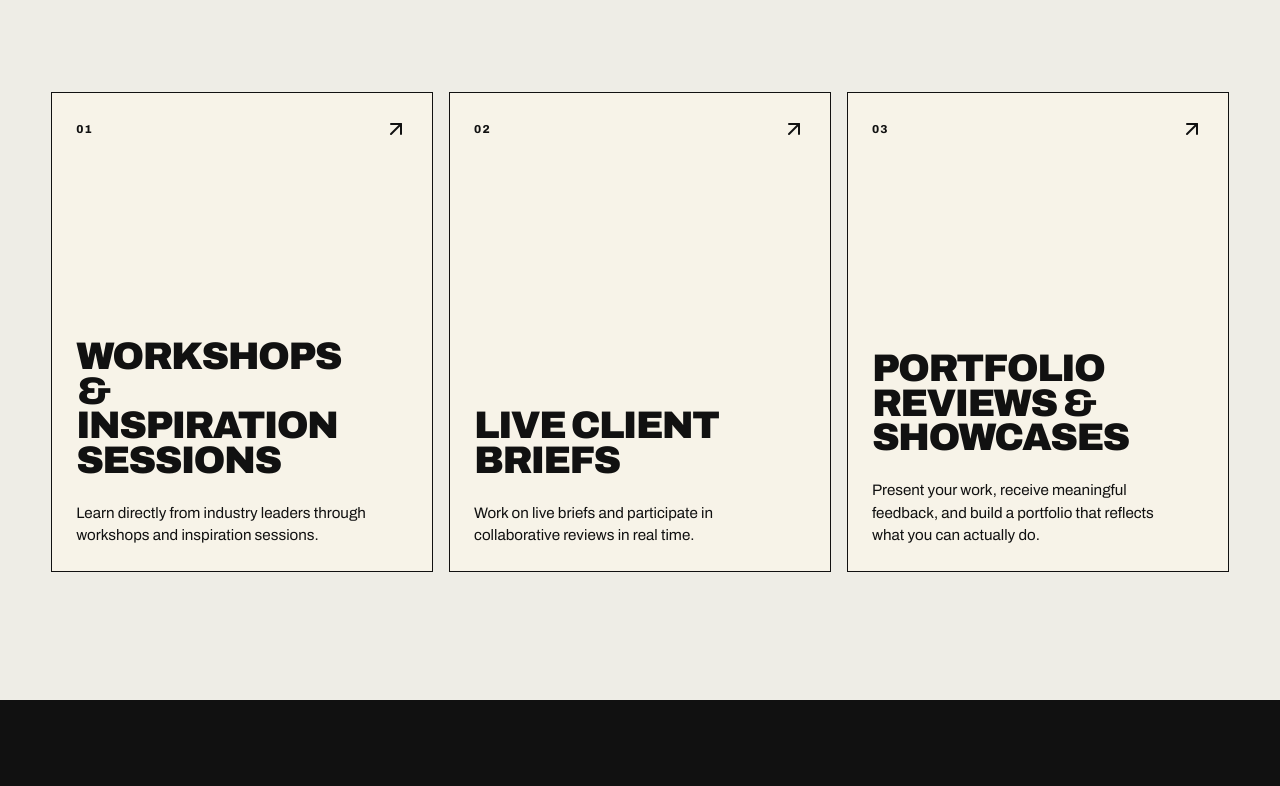
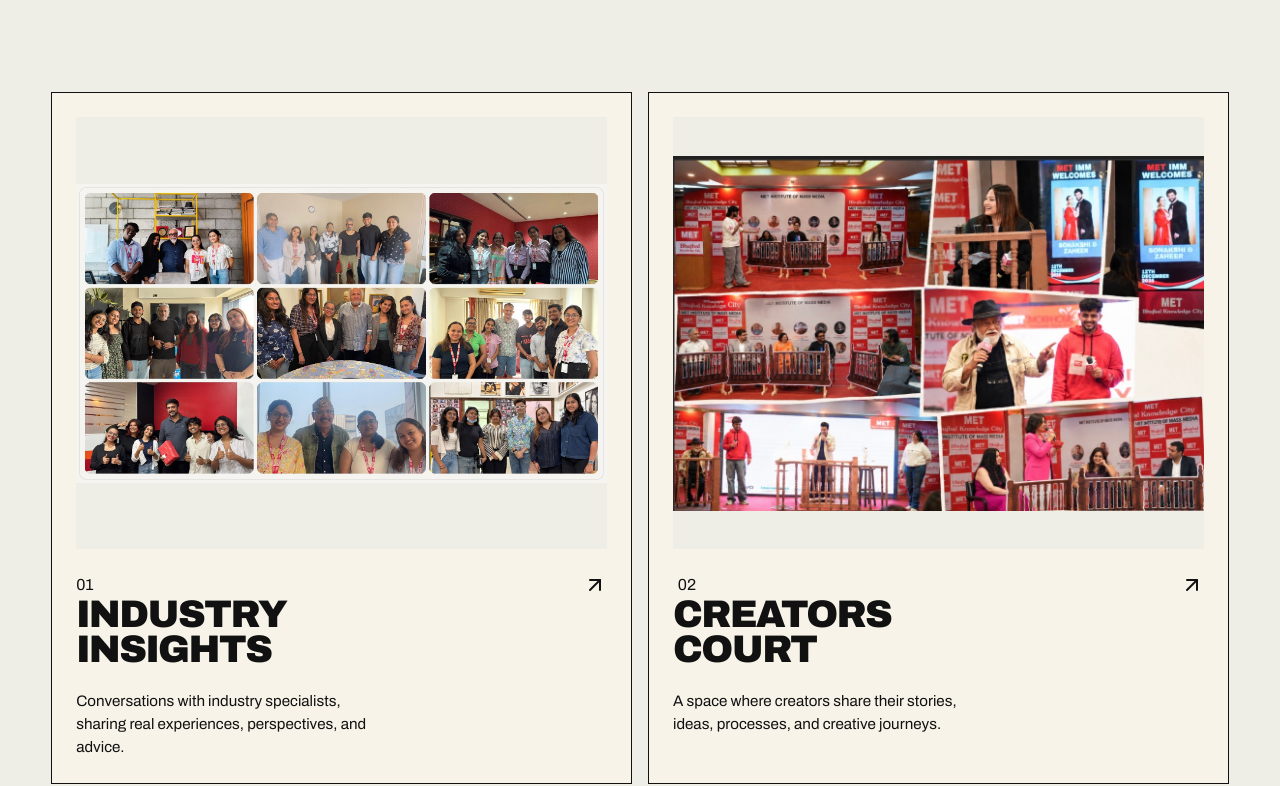
Before and after one commit to Manas3432/met-media-collective, a React (Vite) app: page /mentorship in a window 1280 px wide. Shown: the part 1271-2057 px from the top of the page. Built offline with nearby package versions, Linux system fonts and the light colour scheme.

Commit message:
Finalize pages and join us flow

```diff
--- a/src/App.jsx
+++ b/src/App.jsx
@@ -46,7 +46,6 @@ export default function App() {
         <Route path="/work" element={<Placeholder title="Work" />} />
         <Route path="/team" element={<Team />} />
         <Route path="/blog" element={<Blog />} />
-        <Route path="/contact" element={<Contact />} />
         <Route path="/join" element={<Contact />} />
         <Route path="*" element={<Placeholder title="Page not found" />} />
       </Routes>
--- a/src/components/Navbar.jsx
+++ b/src/components/Navbar.jsx
@@ -12,7 +12,6 @@ const LINKS = [
   { to: '/work', label: 'Work' },
   { to: '/team', label: 'Team' },
   { to: '/blog', label: 'Blog' },
-  { to: '/contact', label: 'Contact' },
 ]
 
 export default function Navbar() {
--- a/src/pages/Contact.css
+++ b/src/pages/Contact.css
@@ -65,7 +65,7 @@
   font-weight: 900;
   font-stretch: 75%;
   line-height: 0.78;
-  letter-spacing: -0.065em;
+  letter-spacing: -0.035em;
   text-transform: uppercase;
 }
 
@@ -201,41 +201,6 @@
   font-size: 1rem;
   font-weight: 800;
 }
-
-.contact-location {
-  margin-top: 5rem;
-
-  padding: 2rem;
-
-  display: flex;
-  align-items: flex-end;
-  gap: 2rem;
-
-  background: var(--yellow);
-}
-
-.contact-location__number {
-  font-size: clamp(4rem, 7vw, 7rem);
-  font-weight: 900;
-  line-height: 0.7;
-  letter-spacing: -0.08em;
-}
-
-.contact-location small {
-  font-size: 0.65rem;
-  font-weight: 800;
-  letter-spacing: 0.1em;
-  text-transform: uppercase;
-}
-
-.contact-location p {
-  margin-top: 0.4rem;
-
-  font-size: 0.9rem;
-  font-weight: 700;
-  line-height: 1.25;
-}
-
 
 /* ==========================================================
    FORM
--- a/src/pages/Contact.jsx
+++ b/src/pages/Contact.jsx
@@ -66,7 +66,7 @@ export default function Contact() {
             as="h1"
             className="contact-hero__title"
           >
-            LET'S
+            LET 'S
             <br />
             <span>MAKE</span>
             <br />
@@ -138,7 +138,8 @@ export default function Contact() {
 
                   <span>
                     <small>Email</small>
-                    <strong>contact@met.edu</strong>
+                    <strong>mmc@met.edu
+</strong>
                   </span>
 
                   <ArrowUpRight size={18} />
@@ -162,24 +163,6 @@ export default function Contact() {
 
                   <ArrowUpRight size={18} />
                 </a>
-
-              </div>
-
-
-              <div className="contact-location">
-
-                <span className="contact-location__number">
-                  400
-                </span>
-
-                <div>
-                  <small>Institute</small>
-                  <p>
-                    MET IMM
-                    <br />
-                    MET College, Mumbai
-                  </p>
-                </div>
 
               </div>
 
@@ -400,7 +383,6 @@ export default function Contact() {
 
                 <a href="/about">About</a>
                 <a href="/objectives">Objectives</a>
-                <a href="/verticals">Verticals</a>
                 <a href="/mentorship">Mentorship</a>
               </div>
 
--- a/src/pages/Mentorship.css
+++ b/src/pages/Mentorship.css
@@ -153,28 +153,42 @@
 
 .mentorship-experience__grid {
   display: grid;
-  grid-template-columns: repeat(3, 1fr);
+  grid-template-columns: repeat(2, 1fr);
 
   gap: 1rem;
 }
 
 .mentorship-card {
-  min-height: 30rem;
-
+  min-height: 42rem;
   padding: 1.5rem;
-
   background: var(--white);
-
   display: flex;
   flex-direction: column;
-  justify-content: space-between;
-
   border: 1px solid var(--black);
-
   transition:
     background 0.4s var(--ease),
     color 0.4s var(--ease),
     transform 0.4s var(--ease);
+}
+
+.mentorship-card__image {
+  width: 100%;
+  height: 27rem;
+  overflow: hidden;
+  background: var(--grey);
+  margin-bottom: 1.5rem;
+  flex-shrink: 0;
+}
+
+.mentorship-card__image img {
+  width: 100%;
+  height: 100%;
+  object-fit: contain;
+  display: block;
+}
+
+.mentorship-card:hover .mentorship-card__image img {
+  transform: scale(1.04);
 }
 
 .mentorship-card:hover {
@@ -190,15 +204,17 @@
   justify-content: space-between;
 }
 
-.mentorship-card__top span {
-  font-size: 0.72rem;
-  font-weight: 800;
-  letter-spacing: 0.1em;
+.mentorship-card:nth-child(2) .mentorship-card__top span {
+  transform: translateX(0.3rem);
+}
+
+
+.mentorship-card__content {
+  margin-top: 0;
 }
 
 .mentorship-card__content h3 {
   max-width: 10ch;
-
   font-size: clamp(2rem, 3vw, 3rem);
   font-weight: 900;
   font-stretch: 75%;
@@ -209,9 +225,7 @@
 
 .mentorship-card__content p {
   max-width: 35ch;
-
   margin-top: 1.5rem;
-
   font-size: 0.95rem;
   line-height: 1.5;
 }
--- a/src/pages/Mentorship.jsx
+++ b/src/pages/Mentorship.jsx
@@ -6,27 +6,21 @@ import './Mentorship.css'
 const EXPERIENCES = [
   {
     number: '01',
-    title: 'Workshops & Inspiration Sessions',
+    title: 'Industry Insights',
     description:
-      'Learn directly from industry leaders through workshops and inspiration sessions.',
+      'Conversations with industry specialists, sharing real experiences, perspectives, and advice.',
     color: '#E31E24',
     ink: '#FFFFFF',
+    image: 'industry insights.jpg',
   },
   {
     number: '02',
-    title: 'Live Client Briefs',
+    title: 'Creators Court',
     description:
-      'Work on live briefs and participate in collaborative reviews in real time.',
+      'A space where creators share their stories, ideas, processes, and creative journeys.',
     color: '#16539F',
     ink: '#FFFFFF',
-  },
-  {
-    number: '03',
-    title: 'Portfolio Reviews & Showcases',
-    description:
-      'Present your work, receive meaningful feedback, and build a portfolio that reflects what you can actually do.',
-    color: '#208447',
-    ink: '#FFFFFF',
+    image: 'creators court.jpg',
   },
 ]
 
@@ -185,15 +179,20 @@ export default function Mentorship() {
     '--mentorship-ink': experience.ink,
   }}
 >
+  <div className="mentorship-card__image">
+    <img
+      src={experience.image}
+      alt={experience.title}
+    />
+  </div>
+
   <div className="mentorship-card__top">
     <span>{experience.number}</span>
-
     <ArrowUpRight size={24} />
   </div>
 
   <div className="mentorship-card__content">
     <h3>{experience.title}</h3>
-
     <p>{experience.description}</p>
   </div>
 </Reveal>
--- a/src/pages/Team.css
+++ b/src/pages/Team.css
@@ -65,7 +65,7 @@
   font-weight: 900;
   font-stretch: 75%;
   line-height: 0.78;
-  letter-spacing: -0.06em;
+  letter-spacing: -0.035em;
   text-transform: uppercase;
 }
 
--- a/src/pages/Team.jsx
+++ b/src/pages/Team.jsx
@@ -24,27 +24,15 @@ const TEAM = [
   },
   {
     role: 'CGO',
-    names: ['Akshata', 'Purva'],
+    names: ['Akshata', 'Hegde'],
     color: '#F9C60F',
     ink: '#111111',
   },
   {
-    role: 'Advertising Head',
-    names: ['Sahil', 'Anson'],
-    color: '#E2902A',
+    role: 'HR Head',
+    names: ['Purva', 'Mhatre'],
+    color: '#F9C60F',
     ink: '#111111',
-  },
-  {
-    role: 'PR Head',
-    names: ['Anuprita', 'Nitya'],
-    color: '#968E5B',
-    ink: '#FFFFFF',
-  },
-  {
-    role: 'Cinematic Storytelling',
-    names: ['Shawn', 'Chirag'],
-    color: '#111111',
-    ink: '#FFFFFF',
   },
 ]
 
@@ -251,13 +239,6 @@ export default function Team() {
               under one collective.
             </p>
 
-            <Link
-              to="/verticals"
-              className="team-statement__link"
-            >
-              Explore Verticals
-              <ArrowRight size={18} />
-            </Link>
           </Reveal>
 
         </div>
```
Also changed, not shown: public/creators court.jpg (added), public/industry insights.jpg (added). Lines whose indentation alone changed are shown as unchanged.
